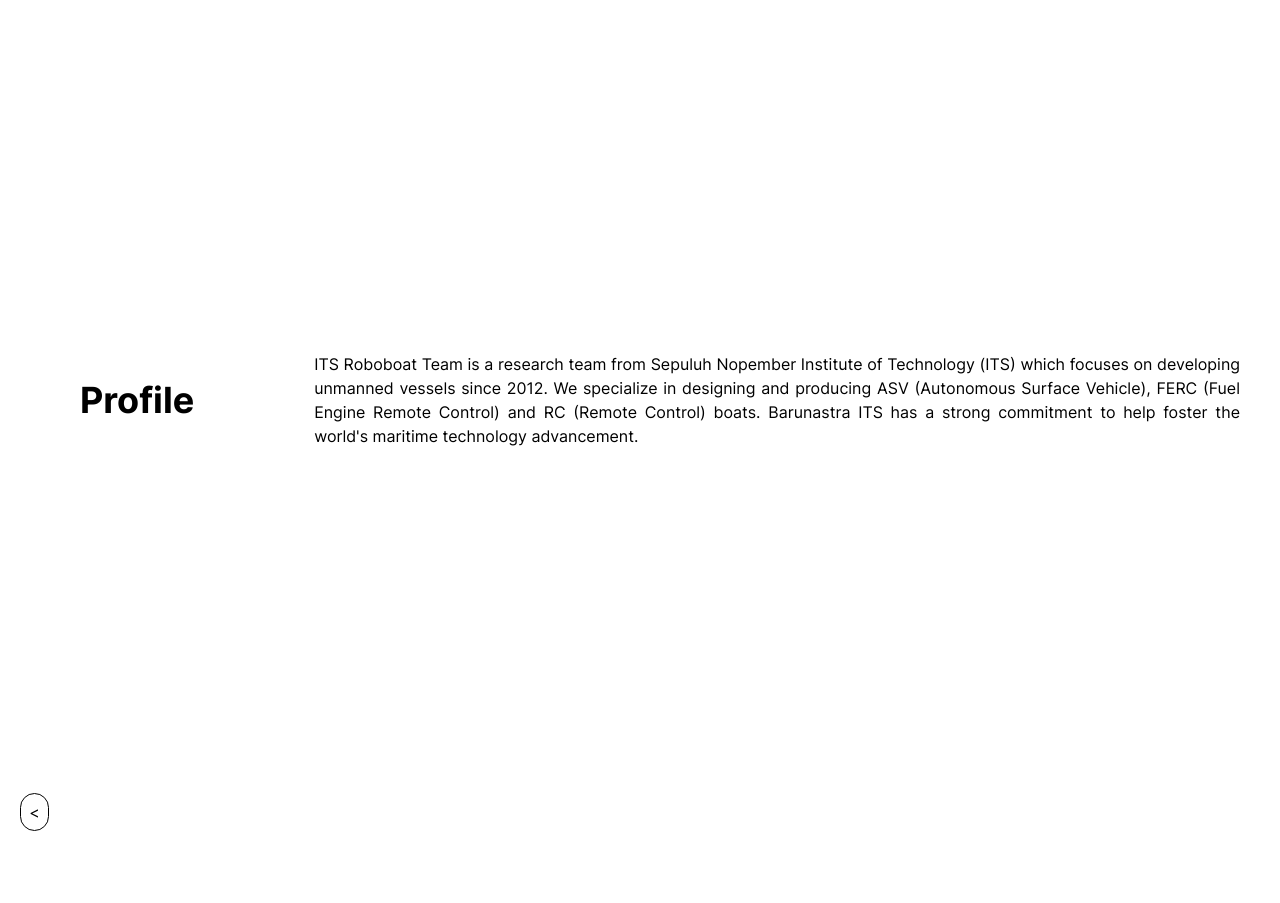
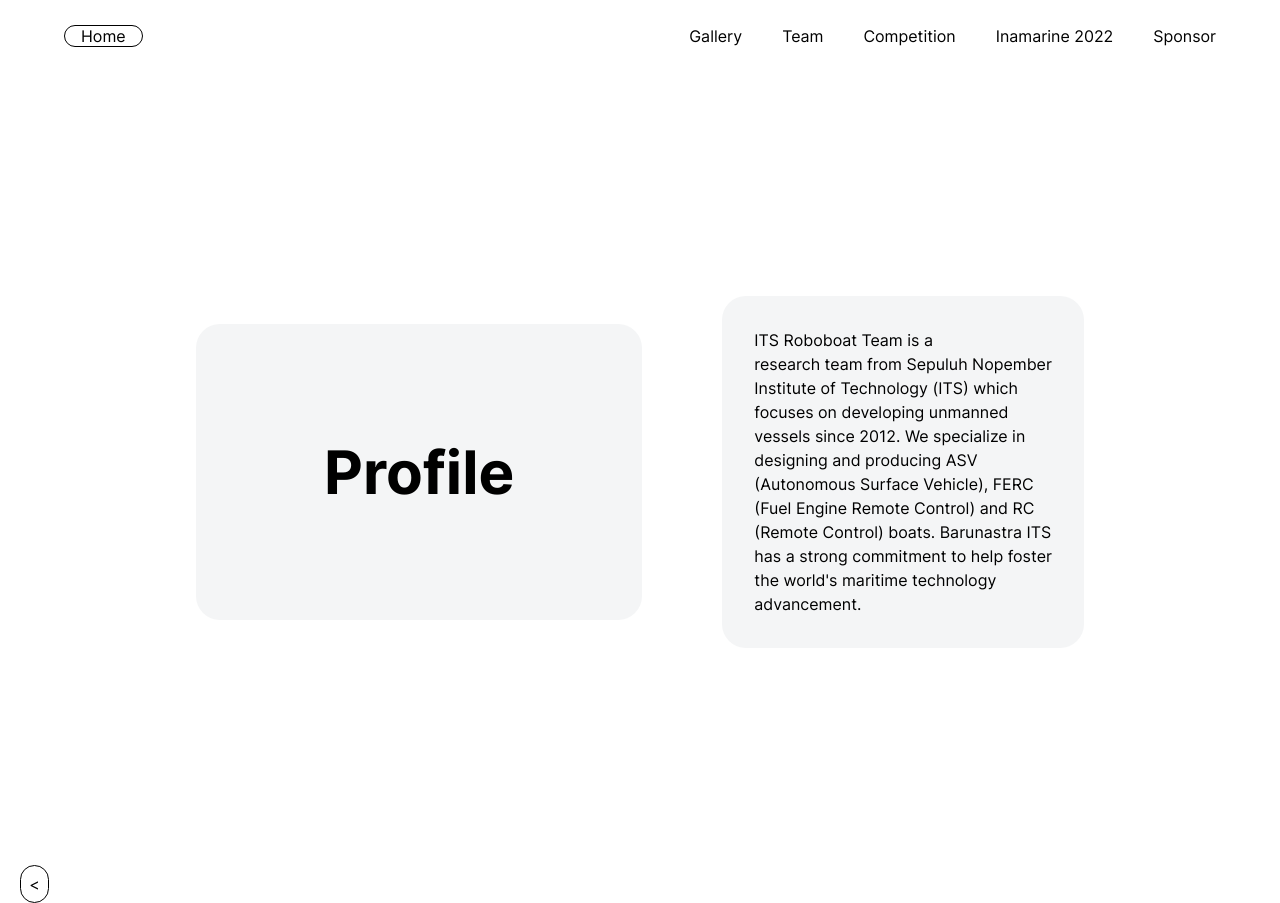
Before and after one commit to tapeds/webBarunastra, a Next.js app: page /about in a window 1280 px wide. Before the commit the page ends 831 px from the top, so only its background shows below. Built offline with nearby package versions, Linux system fonts and the light colour scheme.

Commit message:
added carousel page and repair about page

```diff
--- /dev/null
+++ b/src/components/Bootstrap.tsx
@@ -0,0 +1,52 @@
+import React, { Component } from 'react';
+import ReactDOM from 'react-dom';
+import "react-responsive-carousel/lib/styles/carousel.min.css"; // requires a loader
+import { Carousel } from 'react-responsive-carousel';
+
+const Bootstrap = () => {
+  return (
+    <Carousel>
+      <div className='text-left ml-20'>
+        <h1 className='mb-10 my-20 text-[50px]'>INAMARINE 2022</h1>
+        <p className='mb-10 text-[20px]'>
+          The 10th Indonesia International Shipbuilding, <br />
+          Offshore, Marine Equipment, Macine & Service <br />
+          Exhibition, Inamarine is back at Jakarta <br />
+          (JIExpo) Kemayoran, Jakarta - <br />
+          Indonesia
+        </p>
+        <button className='border border-white items-left rounded-lg px-2 my-auto'>Explore</button>
+      </div>
+      <div className='text-left ml-20'>
+        <h1 className='mb-10 my-20 text-[50px]'>ROBOBOAT 2022</h1>
+        <p className='mb-10 text-[20px]'>
+          On ongoing project that is asking to be <br />
+          conquered for the sake of our extraordinary <br />
+          dreams
+        </p>
+        <button className='border border-white items-left rounded-lg px-2'>Explore</button>
+      </div>
+      <div className='text-left ml-20'>
+        <h1 className='mb-10 my-20 text-[50px]'>NALA THESEUS</h1>
+        <p className='mb-10 text-[20px]'>
+          Presenting the teams hardwork in developing <br />
+          maritime technology advancement. Here is <br />
+          the Theseus.
+        </p>
+        <button className='border border-white items-left rounded-lg px-2'>Explore</button>
+      </div>
+      <div className='text-left ml-20'>
+        <h1 className='mb-10 my-20 text-[50px]'>TEAMS</h1>
+        <p className='mb-10 text-[20px]'>
+          Prespectives, ideas, and innovations came <br />
+          different from each of us. But, the way to <br />
+          assemble all of them, that is how a team <br />
+          works
+        </p>
+        <button className='border border-white items-left rounded-lg px-2'>Explore</button>
+      </div>
+    </Carousel>
+  );
+}
+
+export default Bootstrap
--- a/src/pages/about.tsx
+++ b/src/pages/about.tsx
@@ -1,22 +1,28 @@
 import React from "react";
 import Link from "next/link";
+import Navbar from "@/components/navbar";
 
 const about = () => {
   return(
     <div>
-      <div className="flex flex-row justify-between h-screen items-center">
+      <Navbar />
+      <div className="flex justify-center h-screen gap-20 items-center">
         <div>
-          <h1 className="p-20">Profile</h1>
+          <h1 className="p-32 bg-gray-300 bg-opacity-25 rounded-3xl text-[60px]">Profile</h1>
         </div>
         <div>
-          <p className="p-10 text-justify">
-            ITS Roboboat Team is a research team
-            from Sepuluh Nopember Institute of Technology (ITS)
-            which focuses on developing unmanned vessels since 2012.
-            We specialize in designing and producing ASV (Autonomous
-            Surface Vehicle), FERC (Fuel Engine Remote Control) and RC
-            (Remote Control) boats. Barunastra ITS has a strong
-            commitment to help foster the world's maritime technology
+          <p className="p-8 bg-gray-300 bg-opacity-25 rounded-3xl text-justify">
+            ITS Roboboat Team is a <br />
+            research team from Sepuluh Nopember <br />
+            Institute of Technology (ITS) which <br />
+            focuses on developing unmanned <br />
+            vessels since 2012. We specialize in <br />
+            designing and producing ASV <br />
+            (Autonomous Surface Vehicle), FERC <br />
+            (Fuel Engine Remote Control) and RC <br />
+            (Remote Control) boats. Barunastra ITS <br />
+            has a strong commitment to help foster <br />
+            the world's maritime technology <br />
             advancement.
           </p>
         </div>
--- a/src/pages/index.tsx
+++ b/src/pages/index.tsx
@@ -8,6 +8,8 @@
 import Seo from '@/components/Seo';
 import Image from 'next/image'
 import Navbar from '@/components/navbar';
+import Bootstrap from '@/components/Bootstrap';
+
 /**
  * SVGR Support
  * Caveat: No React Props Type.
@@ -26,13 +28,18 @@
       <Navbar />
       <body>
         <section className='flex items-center justify-center h-screen'>
-          <div className='text-center h-10 '>
+          <div className='text-center  '>
             <h1 className='mb-14 text-6xl'>Start your journey</h1>
             <Link href='/about' className='px-12 py-1 text-xl border rounded-xl'>About</Link>
           </div>
         </section>
-        <section>
+        <section className='flex h-screen justify-center items-center bg-[#010000]'>
+          <div className='flex flex-col h-[30rem] rounded-[100px] mt-10 max-w-5xl mx-auto
+          justify-center bg-[#2C002A] rounded-4xl text-white'>
+              <Bootstrap />
+          </div>
         </section>
+
       </body>
     </div>
   );
```
